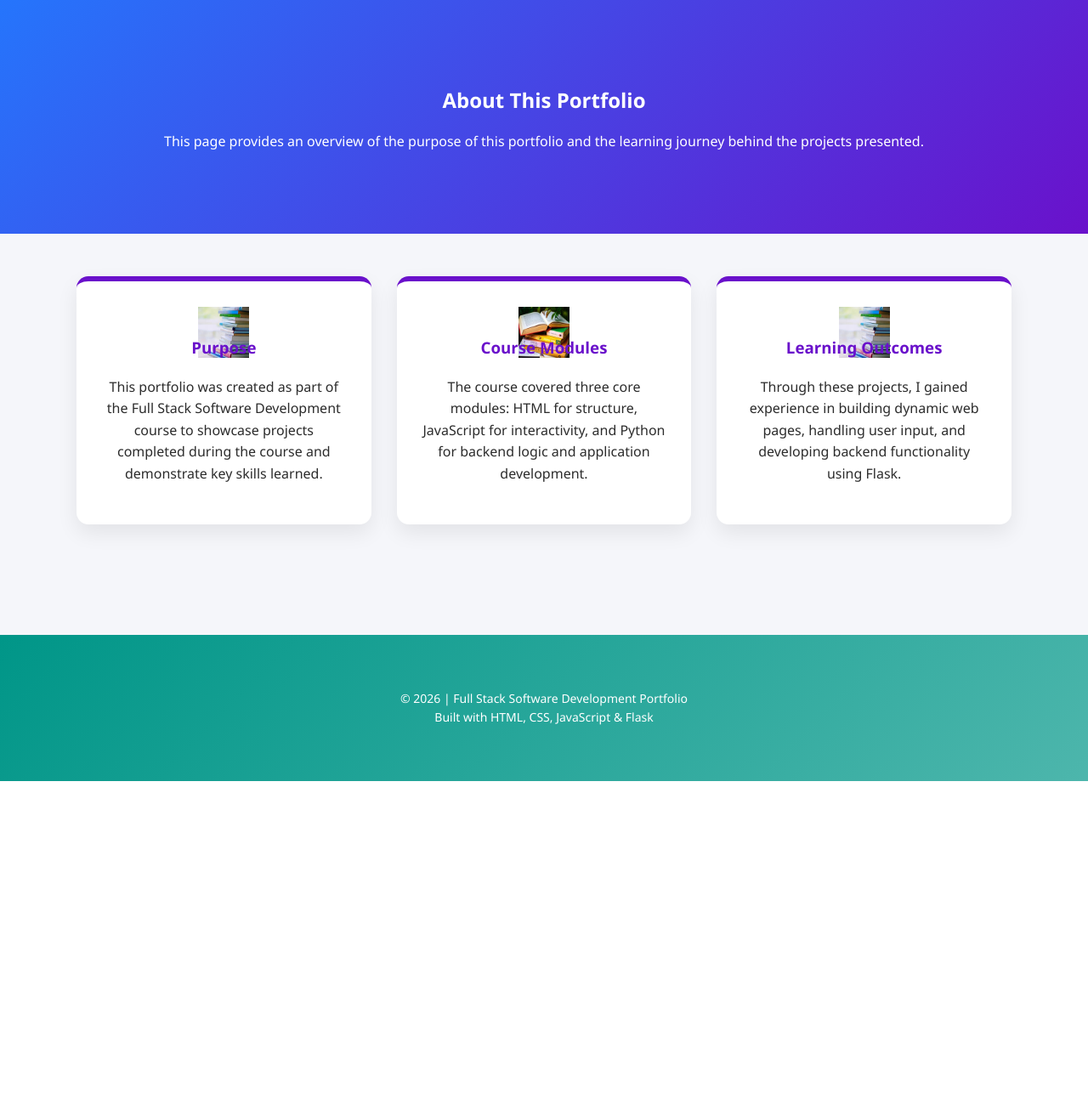
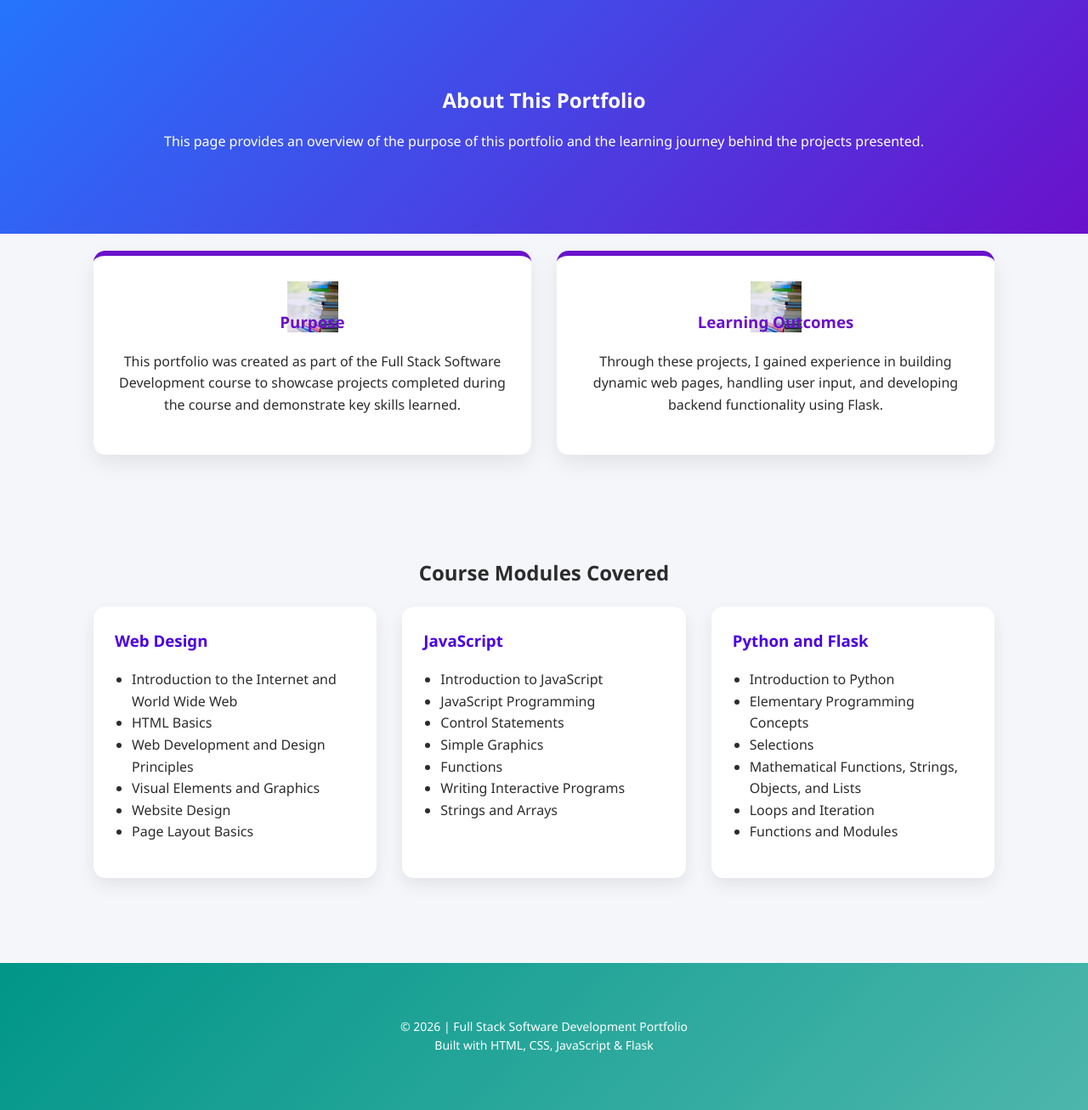
Before and after one commit to HlengiweNcube/flask-web-app, a Flask app: page /about in a window 1280 px wide. Shown: the part 79-1385 px from the top of the page at 85% size. Before the commit the page ends 998 px from the top, so only its background shows below. Run offline with Flask 3, Linux system fonts and the light colour scheme.

Commit message:
removing unwanted images and changing the about nav, adding more content and appearance

```diff
--- a/static/css/style.css
+++ b/static/css/style.css
@@ -146,7 +146,7 @@ body {
 }
 
 .page-header p {
-    max-width: 700px;
+    max-width: 1000px;
     margin: auto;
     color: #555;
 }
@@ -154,7 +154,7 @@ body {
 .about-grid {
 
     display: grid;
-    grid-template-columns: repeat(auto-fit, minmax(250px, 1fr));
+    grid-template-columns: repeat(auto-fit, minmax(100px, 1fr));
     gap: 30px;
 }
 
@@ -459,3 +459,71 @@ textarea:focus {
     outline: 3px solid #ff9800;
     outline-offset: 2px;
 }
+
+.course-modules {
+    margin-top: 60px;
+}
+
+.course-modules h2 {
+    text-align: center;
+    margin-bottom: 20px;
+}
+
+.course-modules p {
+    text-align: center;
+    max-width: 800px;
+    margin: 0 auto 40px;
+    color: #555;
+}
+
+.modules-grid {
+    display: grid;
+    grid-template-columns: repeat(auto-fit, minmax(260px, 1fr));
+    gap: 30px;
+}
+
+.module-card {
+    background-color: white;
+    padding: 25px;
+    border-radius: 14px;
+    box-shadow: 0 8px 20px rgba(0, 0, 0, 0.08);
+}
+
+.module-card h3 {
+    margin-top: 0;
+    color: #4a00e0;
+}
+
+.module-card ul {
+    padding-left: 20px;
+}
+
+
+.course-modules {
+    margin-bottom: 60px;
+}
+
+.learning-outcomes {
+    margin-top: 60px;
+}
+
+.about-grid {
+    display: grid;
+    grid-template-columns: repeat(auto-fit, minmax(260px, 1fr));
+    gap: 30px;
+}
+
+.about-card {
+    background-color: white;
+    padding: 30px;
+    border-radius: 14px;
+    box-shadow: 0 10px 25px rgba(0, 0, 0, 0.08);
+    text-align: center;
+    border-top: 6px solid #6a11cb;
+}
+
+.about-card img {
+    width: 60px;
+    height: 60px;
+    margin-bottom: 15px;
+}
--- a/templates/about.html
+++ b/templates/about.html
@@ -1,10 +1,12 @@
 <!DOCTYPE html>
 <html lang="en">
+
 <head>
     <meta charset="UTF-8">
     <title>About</title>
     <link rel="stylesheet" href="{{ url_for('static', filename='css/style.css') }}">
 </head>
+
 <body>
     <a href="#main-content" class="skip-link">Skip to main content</a>
     <!-- Navigation -->
@@ -33,10 +35,13 @@
     </section>
 
     <!-- About Content -->
-    <main class="container about-page">
+    <main id="main-content">
 
+    <!-- About Cards -->
+    <section class="container">
         <div class="about-grid">
 
+            <!-- Purpose -->
             <div class="about-card">
                 <img src="{{ url_for('static', filename='images/books2.jpg') }}" alt="Purpose icon">
                 <h3>Purpose</h3>
@@ -47,17 +52,9 @@
                 </p>
             </div>
 
+            <!-- Learning Outcomes (NOW MATCHES PURPOSE) -->
             <div class="about-card">
-                <img src="{{ url_for('static', filename='images/Books.jpg') }}" alt="Modules icon">
-                <h3>Course Modules</h3>
-                <p>
-                    The course covered three core modules: HTML for structure, JavaScript
-                    for interactivity, and Python for backend logic and application development.
-                </p>
-            </div>
-
-            <div class="about-card">
-                <img src="{{ url_for('static', filename='images/books2.jpg') }}" alt="Learning icon">
+                <img src="{{ url_for('static', filename='images/books2.jpg') }}" alt="Learning outcomes icon">
                 <h3>Learning Outcomes</h3>
                 <p>
                     Through these projects, I gained experience in building dynamic web pages,
@@ -66,16 +63,67 @@
             </div>
 
         </div>
+    </section>
+
+    <!-- Course Modules (FULL WIDTH SECTION) -->
+    <section class="course-modules">
+        <div class="container">
+            <h2>Course Modules Covered</h2>
+
+            <div class="modules-grid">
+
+                <div class="module-card">
+                    <h3>Web Design</h3>
+                    <ul>
+                        <li>Introduction to the Internet and World Wide Web</li>
+                        <li>HTML Basics</li>
+                        <li>Web Development and Design Principles</li>
+                        <li>Visual Elements and Graphics</li>
+                        <li>Website Design</li>
+                        <li>Page Layout Basics</li>
+                    </ul>
+                </div>
+
+                <div class="module-card">
+                    <h3>JavaScript</h3>
+                    <ul>
+                        <li>Introduction to JavaScript</li>
+                        <li>JavaScript Programming</li>
+                        <li>Control Statements</li>
+                        <li>Simple Graphics</li>
+                        <li>Functions</li>
+                        <li>Writing Interactive Programs</li>
+                        <li>Strings and Arrays</li>
+                    </ul>
+                </div>
+
+                <div class="module-card">
+                    <h3>Python and Flask</h3>
+                    <ul>
+                        <li>Introduction to Python</li>
+                        <li>Elementary Programming Concepts</li>
+                        <li>Selections</li>
+                        <li>Mathematical Functions, Strings, Objects, and Lists</li>
+                        <li>Loops and Iteration</li>
+                        <li>Functions and Modules</li>
+                    </ul>
+                </div>
+
+            </div>
+        </div>
+    </section>
 
 </main>
+
     <footer class="site-footer">
         <div class="container footer-content">
             <p>
                 © 2026 | Full Stack Software Development Portfolio
                 <br>
-            Built with HTML, CSS, JavaScript &amp;  Flask
+                Built with HTML, CSS, JavaScript &amp; Flask
             </p>
         </div>
     </footer>
 </body>
+
 </html>
```
Also changed, not shown: static/images/Afrika_MO.jpg (deleted), static/images/rainbowabovefalls.jpg (deleted), static/images/victoriafallsmoke.jpg (deleted). Lines whose indentation alone changed are shown as unchanged.
